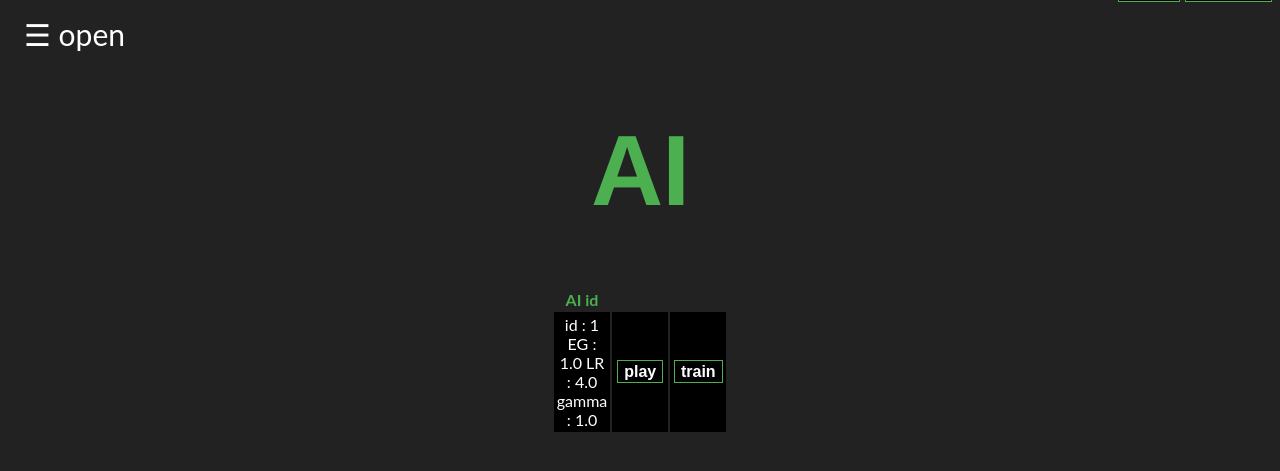
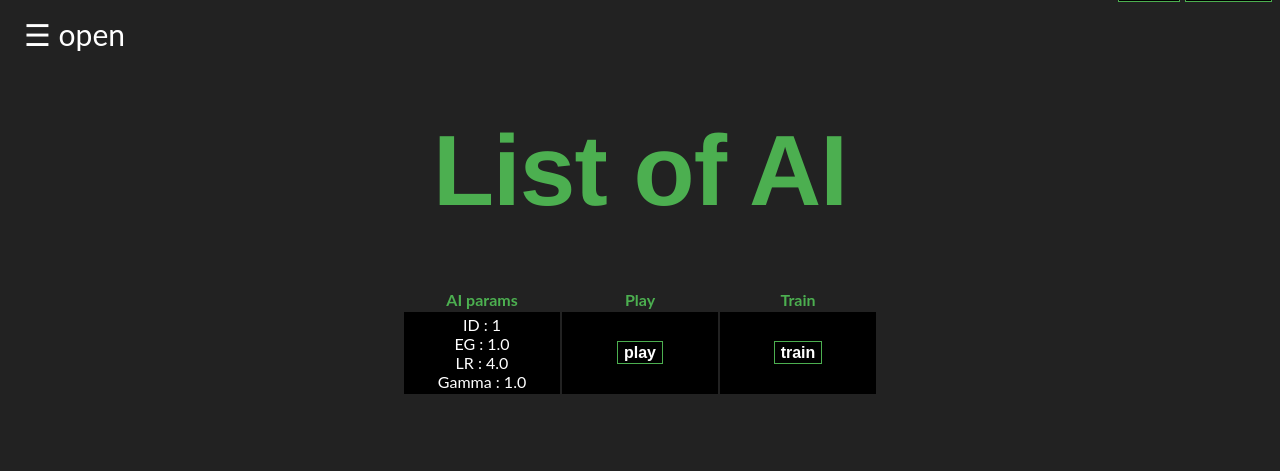
Before and after one commit to TurboMachina/ProjetDjangoIA_2020, a Django app: page /ai/listAI/ in a window 1280 px wide. Shown: the part 33-504 px from the top of the page. Run offline with Django 3.2, Linux system fonts and the light colour scheme; tables that the repository leaves empty hold one stand-in row (values such as "Sample post").

Commit message:
Quelques modifs

```diff
--- /dev/null
+++ b/ai/static/ai/style.css
@@ -0,0 +1,8 @@
+.tdStyle {
+    width: 150px;
+    height: 50px;
+    border: 2px solid black;
+    background-color: black;
+    color : white;
+    text-align: center;
+}
--- a/ai/templates/ai/IACreated.html
+++ b/ai/templates/ai/IACreated.html
@@ -2,5 +2,5 @@
 {% load static %}
 {% block content %}
 <h1>AI created</h1>
-<p>ai created with id {{ia.id}}</p>
+<p>Ai created with id {{ia.id}}</p>
 {% endblock content %}
--- a/ai/templates/ai/createIA.html
+++ b/ai/templates/ai/createIA.html
@@ -1,7 +1,7 @@
 {% extends 'game/base.html' %}
 {% load static %}
 {% block content %}
-<h1>create IA</h1>
+<h1>Create an IA</h1>
 <form method="POST" action="/ai/createAI/">
     {% csrf_token %}
     {{ form }}
--- a/ai/templates/ai/listIA.html
+++ b/ai/templates/ai/listIA.html
@@ -1,17 +1,25 @@
 {% extends 'game/base.html' %}
 {% load static %}
 {% block content %}
-<h1>AI</h1>
+
+<head>
+    <link rel="stylesheet" type="text/css" href="{% static 'ai/style.css' %}">
+    {% block head %}
+    {% endblock head %}
+</head>
+
+<h1>List of AI</h1>
 <table>
     <tr>
-        <th>AI id</th>
-        <th></th>
+        <th>AI params</th>
+        <th>Play</th>
+        <th>Train</th>
     </tr>
     {% for ia in listIA %}
     <tr>
-        <td>id : {{ia.id}} EG : {{ia.epsilon_greedy}} LR : {{ia.learning_rate}} gamma : {{ia.gamma}}</td>
-        <td><a class=button href="/game/createGameVsAiForm/{{ia.id}}/">play</a></td>
-        <td><a class=button href="/game/trainAIForm/{{ia.id}}/">train</a></td>
+        <td class="tdStyle">ID : {{ia.id}} <br>EG : {{ia.epsilon_greedy}} <br>LR : {{ia.learning_rate}} <br>Gamma : {{ia.gamma}}</td>
+        <td class="tdStyle"><a class=button href="/game/createGameVsAiForm/{{ia.id}}/">play</a></td>
+        <td class="tdStyle"><a class=button href="/game/trainAIForm/{{ia.id}}/">train</a></td>
     </tr>
     {% endfor %}
 </table>
--- a/game/templates/game/base.html
+++ b/game/templates/game/base.html
@@ -22,7 +22,7 @@
     <a href="/game/listJoinableGames">Join</a>
     <a href="/game/myGames">Resume</a>
     <a href="/ai/createAI">Create AI</a>
-    <a href="/ai/listAI">list AI</a>
+    <a href="/ai/listAI">List AI</a>
 </div>
 
 <div id="main">
--- a/game/templates/game/chooseColor.html
+++ b/game/templates/game/chooseColor.html
@@ -1,13 +1,13 @@
 {% extends 'game/base.html' %}
 {% load static %}
 {% block content %}
-<h1>your color in the game</h1>
+<h1>Choose your color</h1>
 <form method="POST" action="/game/joinGame/{{game_id}}/">
     {% csrf_token %}
     {{form}}
     {% if error_message %}
     <p id="error_message">{{error_message}}</p>
     {% endif %}
-    <p><button class="button" type="submit">send</button></p>
+    <p><button class="button" type="submit">choose</button></p>
 </form>
 {% endblock content %}
--- a/game/templates/game/createGame.html
+++ b/game/templates/game/createGame.html
@@ -1,11 +1,11 @@
 {% extends 'game/base.html' %}
 {% load static %}
 {% block content %}
-<h1>create game</h1>
+<h1>Create a game</h1>
 <form method="POST" action="/game/createGame/">
     {% csrf_token %}
     {{ form }}
     <div id="error_message">{{error_message}}</div>
-    <p><button class="button" type="submit">send</button></p>
+    <p><button class="button" type="submit">choose</button></p>
 </form>
 {% endblock content %}
--- a/game/templates/game/game.html
+++ b/game/templates/game/game.html
@@ -12,7 +12,7 @@
 <p>player {{player.userNumber}} : {{player.username}} <span class="affiche_color actual_position" style="background-color : {{player.color}}"></span></p>
 {% endfor %}
 {% if game.gameState %}
-<p id="turn">turn of player : {{game.turn}}</p>
+<p id="turn">Turn of player : {{game.turn}}</p>
 <table id="board">
     {% define_variable as iLine %}
     {% for line in game.gameState %}
--- a/game/templates/game/gameCreated.html
+++ b/game/templates/game/gameCreated.html
@@ -2,5 +2,5 @@
 {% load static %}
 {% block content %}
 <h1>Game created</h1>
-<p>game created with id {{game.id}}</p>
+<p>Game created with id {{game.id}}</p>
 {% endblock content %}
--- a/game/templates/game/gameVsIaForm.html
+++ b/game/templates/game/gameVsIaForm.html
@@ -6,6 +6,6 @@
     {% csrf_token %}
     {{ form }}
     <div id="error_message">{{error_message}}</div>
-    <p><button class="button" type="submit">send</button></p>
+    <p><button class="button" type="submit">choose</button></p>
 </form>
 {% endblock content %}
--- a/game/templates/game/listGames.html
+++ b/game/templates/game/listGames.html
@@ -1,10 +1,10 @@
 {% extends 'game/base.html' %}
 {% load static %}
 {% block content %}
-<h1>your games</h1>
+<h1>Your games</h1>
 <table>
     <tr>
-        <th>game id</th>
+        <th>id</th>
         <th>resume game</th>
     </tr>
     {% for game in games %}
--- a/game/templates/game/listJoinableGames.html
+++ b/game/templates/game/listJoinableGames.html
@@ -1,7 +1,7 @@
 {% extends 'game/base.html' %}
 {% load static %}
 {% block content %}
-<h1>Available games</h1>
+<h1>Available games to join</h1>
 <table>
     {%if not games %}
         <p>there is no game to join</p>
```
Also changed, not shown: game/error.py (+11 -11 lines), game/templates/game/index.html (+4 -3 lines), game/migrations/0003_merge_20201216_1954.py (added), game/migrations/0005_merge_20201217_1331.py (added).
